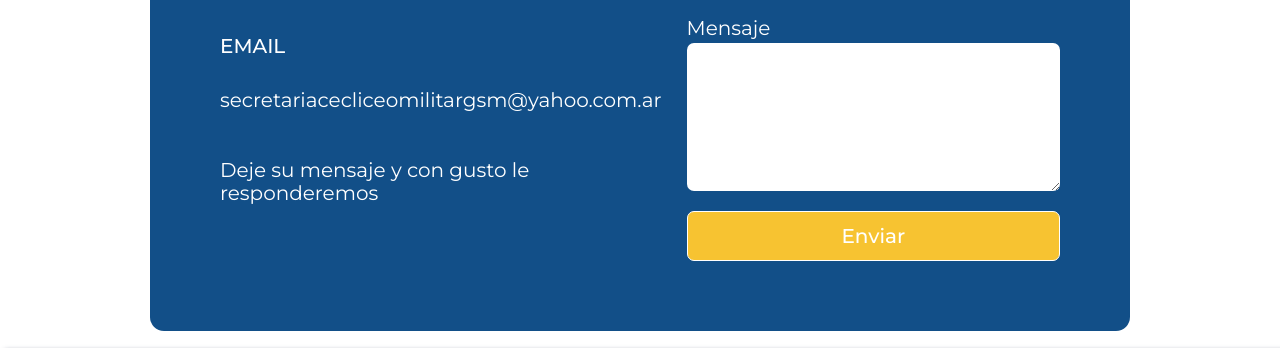
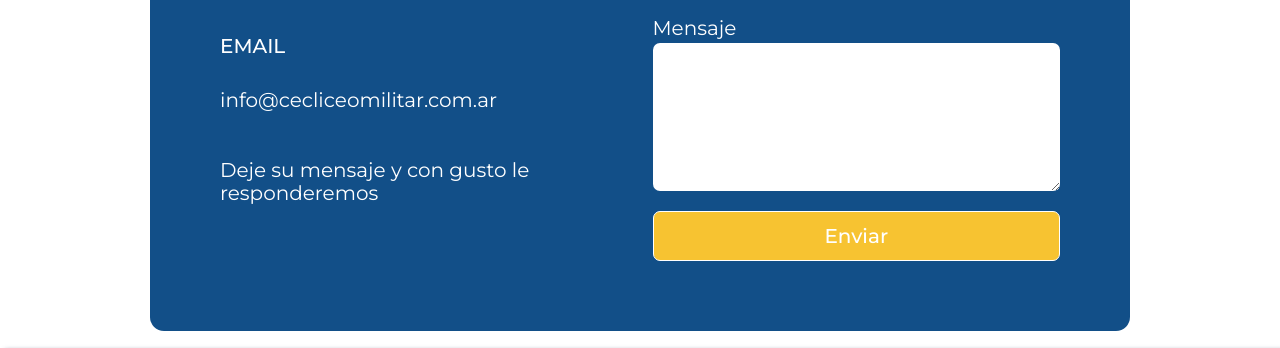
Before and after one commit to EzequielGerez/33060-EzequielGerez, a plain HTML site: page contacto.html in a window 1280 px wide. Shown: the part 335-683 px from the top of the page. Drawn offline with Linux system fonts and the light colour scheme.

Commit message:
Update contacto.html

```diff
--- a/contacto.html
+++ b/contacto.html
@@ -57,7 +57,7 @@
           <div class="contacto-detalles-grupo">
             <p class="contacto-label">Email</p>
             <p class="contacto-texto">
-              secretariacecliceomilitargsm@yahoo.com.ar
+             info@cecliceomilitar.com.ar
             </p>
           </div>
           <div class="contacto-detalles-grupo">
```
